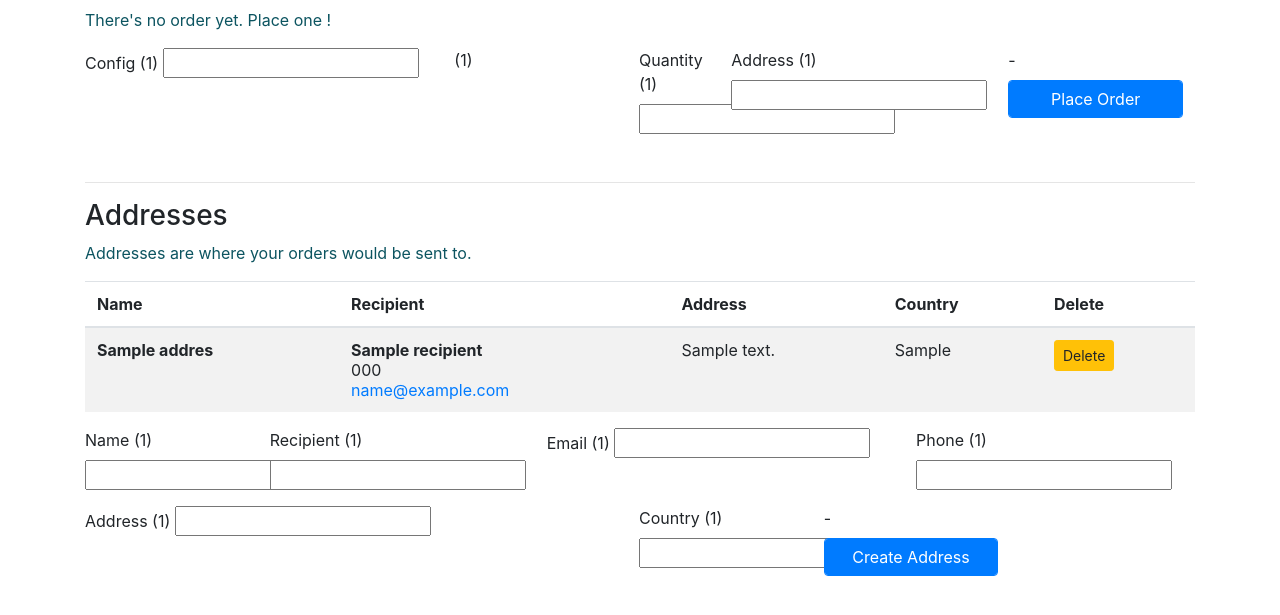
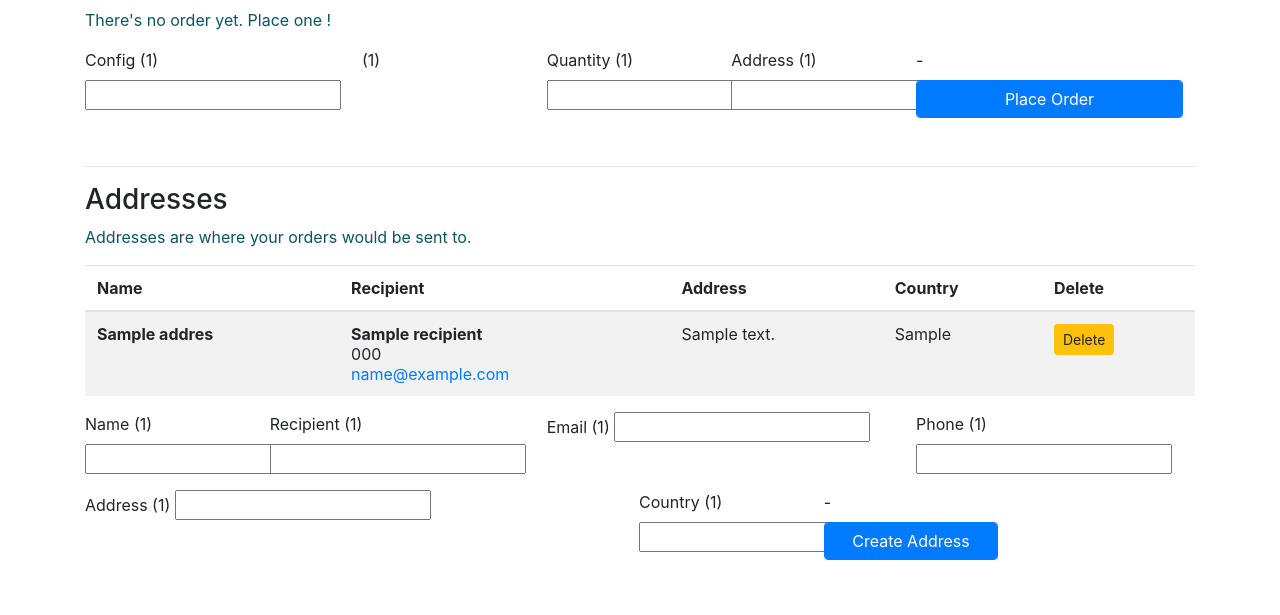
Before and after one commit to offspot/imager-service, a Django app: template manager/manager/templates/orders.html in a window 1280 px wide. Shown: the part 134-749 px from the top of the page. Run offline with Django 3.2, Linux system fonts and the light colour scheme; the template is opened without the code that fills it: most values are stand-ins (such as "Sample title", 1, 10 or a date in 2020); form fields are guessed from the names that the template uses; parts of the project's set-up code (start-up, migrations or seed data) failed here and were passed over; some libraries are stand-ins or nearby versions.

Commit message:
handle org for orders page

```diff
--- a/manager/manager/templates/orders.html
+++ b/manager/manager/templates/orders.html
@@ -24,11 +24,11 @@
 	{% csrf_token %}
 	<input type="hidden" name="form" value="order_form">
 	<div class="form-row visual-group">
-		<div class="form-group col-md-4">{% include "_label_for.html" with field=order_form.config %}{{ order_form.config|as_widget }}</div>
+		<div class="form-group col-md-3">{% include "_label_for.html" with field=order_form.config %}{{ order_form.config|as_widget }}</div>
 		<div class="form-group col-md-2">{% include "_label_for.html" with field=order_form.media %}{{ order_form.media|as_widget }}</div>
-		<div class="form-group col-md-1">{% include "_label_for.html" with field=order_form.quantity %}{{ order_form.quantity|as_widget }}</div>
-		<div class="form-group col-md-3">{% include "_label_for.html" with field=order_form.address %}{{ order_form.address|as_widget }}</div>
-		<div class="form-group col-md-2"><label>-</label><button class="btn btn-primary form-check-input form-control">Place Order</button></div>
+		<div class="form-group col-md-2">{% include "_label_for.html" with field=order_form.quantity %}{{ order_form.quantity|as_widget }}</div>
+		<div class="form-group col-md-2">{% include "_label_for.html" with field=order_form.address %}{{ order_form.address|as_widget }}</div>
+		<div class="form-group col-md-3"><label>-</label><button class="btn btn-primary form-check-input form-control">Place Order</button></div>
 	</div>
 </form>
 
--- a/manager/manager/views/ui.py
+++ b/manager/manager/views/ui.py
@@ -23,8 +23,9 @@ class AddressForm(forms.ModelForm):
         fields = ["name", "recipient", "email", "phone", "address", "country"]
 
     def __init__(self, *args, **kwargs):
-        kwargs.pop("organization")
+        organization = kwargs.pop("organization")
         super().__init__(*args, **kwargs)
+        self.organization = organization
 
     def phone_clean(self):
         try:
@@ -135,7 +136,7 @@ def orders(request):
         if context[form_key].is_valid():
             try:
                 res = context[form_key].save(commit=False)
-                # res.organization = request.user.profile.organization
+                res.organization = context[form_key].organization
                 res = res.save()
             except Exception as exp:
                 logger.error(exp)
```
